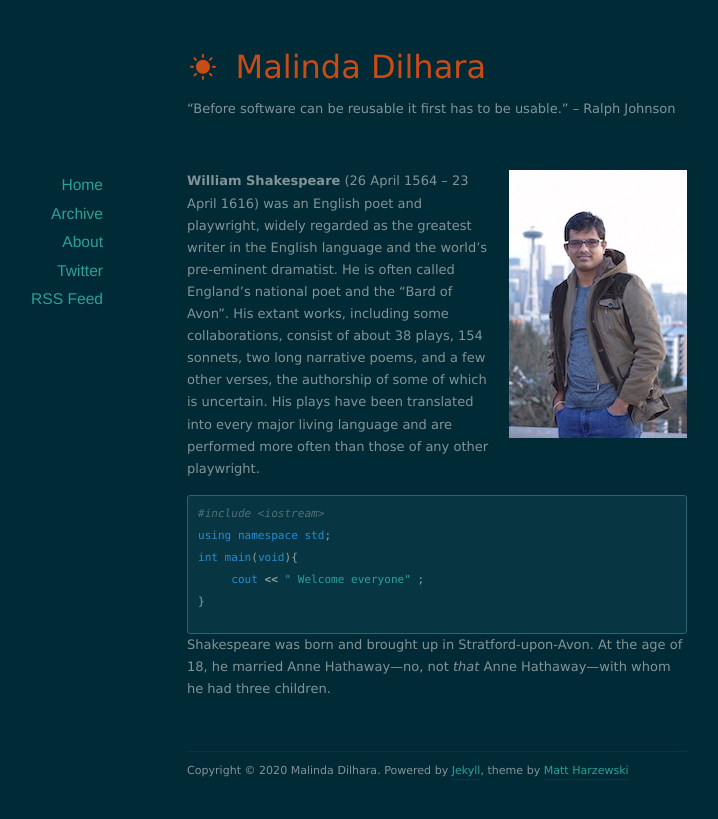
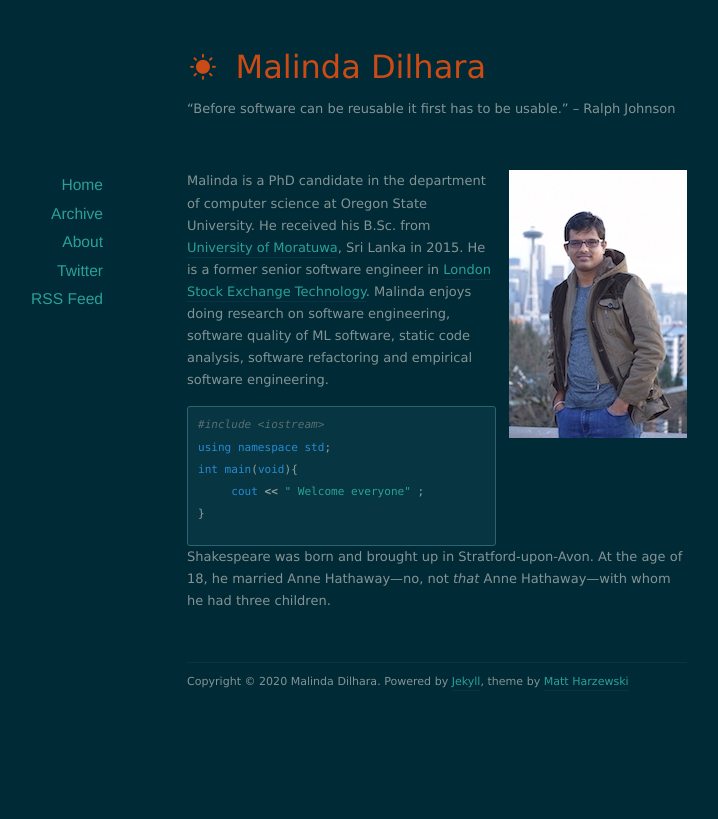
Before and after one commit to maldil/maldil, a Jekyll site: the page built from index.markdown, in a window 1280 px wide. Shown: the top 819 px of the page, without its empty margins (203-921 px from the left). Built offline with Jekyll 4.4.1, drawn with Linux system fonts in a browser that asks for light colours; nearby versions of some CDN libraries; the list of posts is cut into pages by our own code.

Commit message:
Update index.markdown

```diff
--- a/index.markdown
+++ b/index.markdown
@@ -5,7 +5,7 @@ title: About
 
 
 <img src="/images/shakespeare.png" class="right" />
-**William Shakespeare** (26 April 1564 – 23 April 1616) was an English poet and playwright, widely regarded as the greatest writer in the English language and the world's pre-eminent dramatist. He is often called England's national poet and the "Bard of Avon". His extant works, including some collaborations, consist of about 38 plays, 154 sonnets, two long narrative poems, and a few other verses, the authorship of some of which is uncertain. His plays have been translated into every major living language and are performed more often than those of any other playwright.
+Malinda is a PhD candidate in the department of computer science at Oregon State University. He received his B.Sc. from [University of Moratuwa](http://www.ent.mrt.ac.lk/web3/), Sri Lanka in 2015. He is a former senior software engineer in [London Stock Exchange Technology](https://www.lseg.com). Malinda enjoys doing research on software engineering, software quality of ML software, static code analysis, software refactoring and empirical software engineering.
 
 
 {% highlight ruby %}
```
